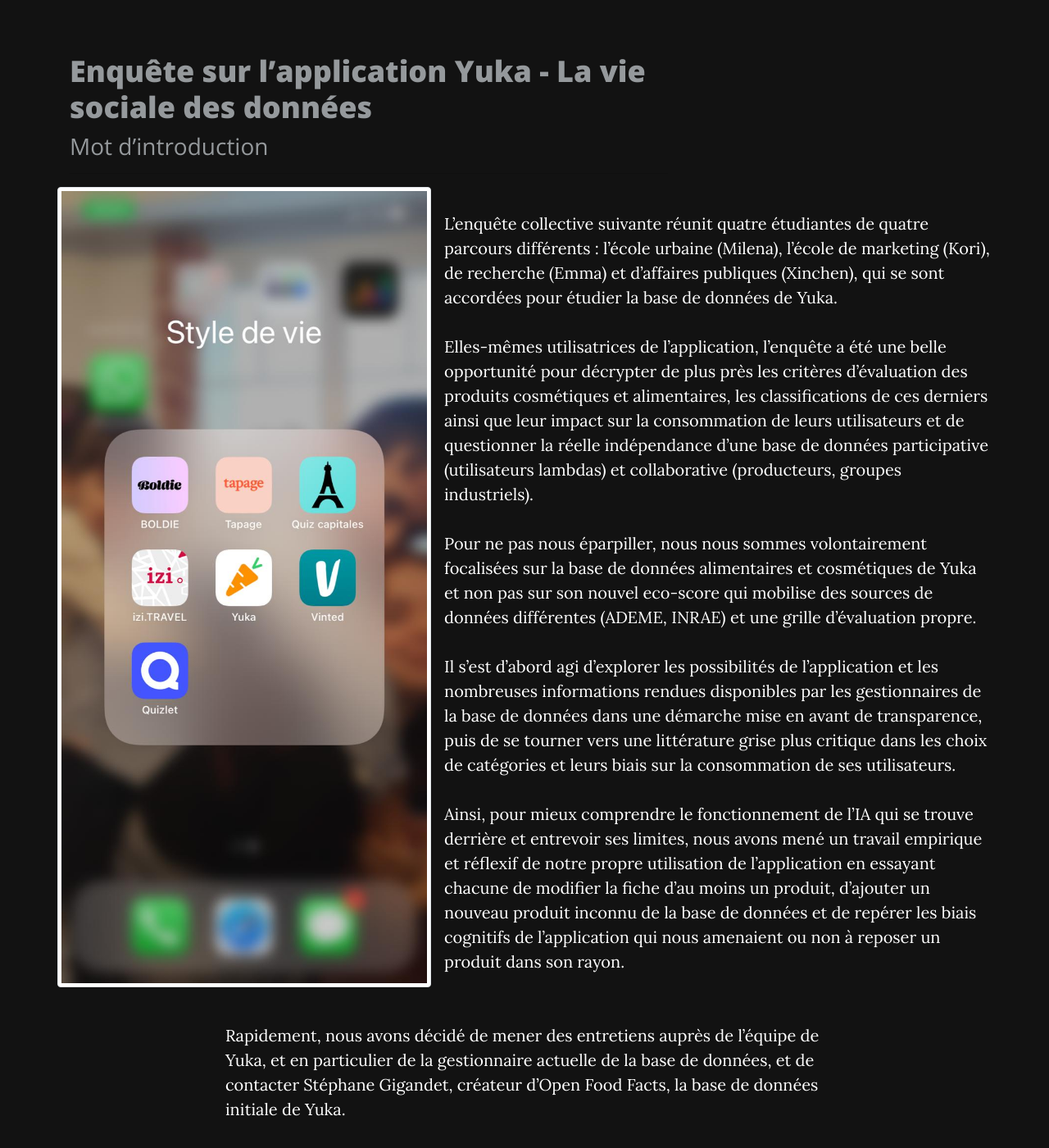
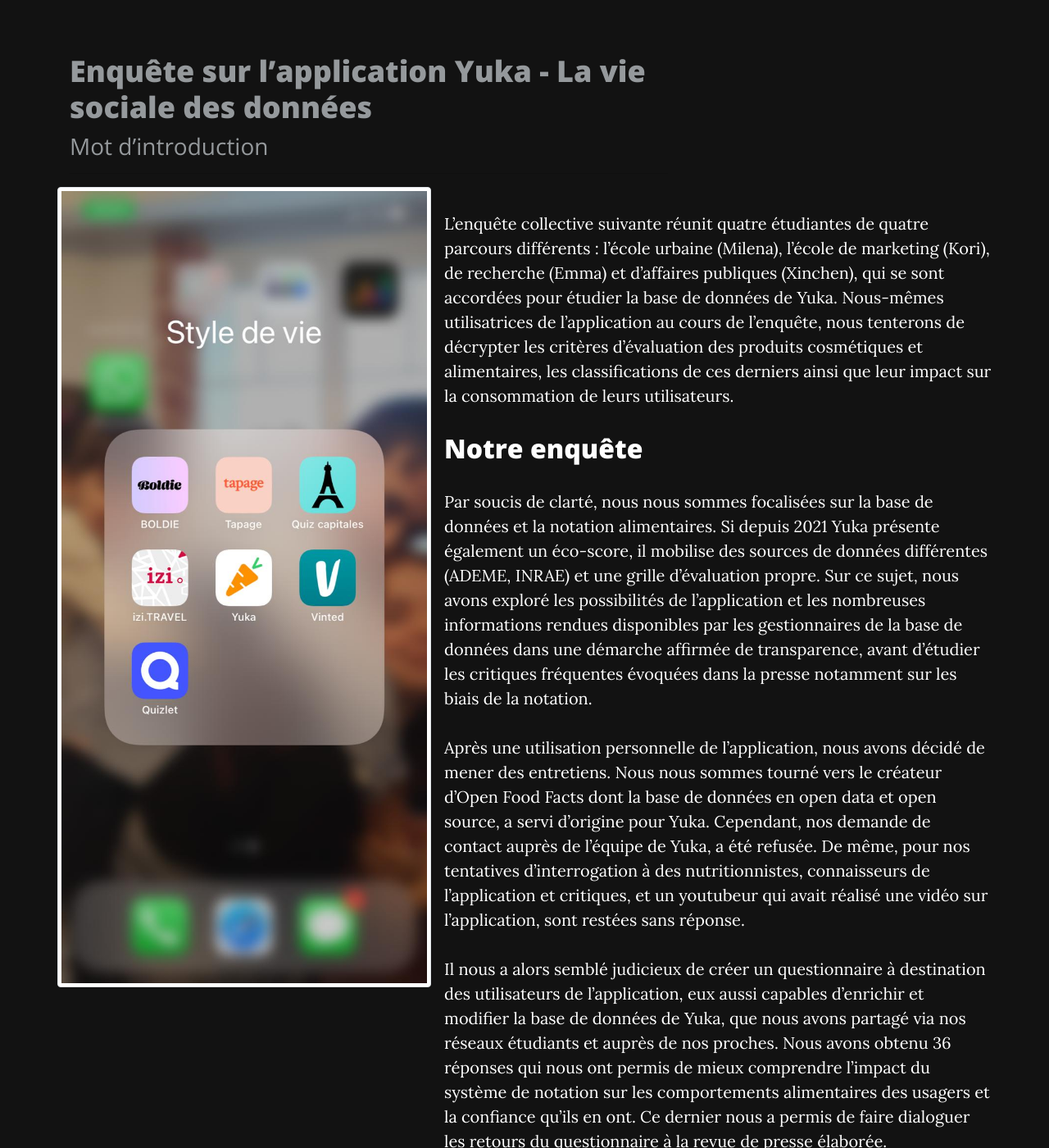
Before and after one commit to koneeko/Rendu-Yuka, a Jekyll site: the page built from index.html, in a window 1280 px wide and 1400 px high, scrolled down 852 px. Shown: the whole window at 82% size. Built offline with Jekyll 4.4.1, drawn with Linux system fonts in a browser that asks for light colours; some of the changed text lies outside the part shown.

Commit message:
Modif Accueil

```diff
--- a/index.html
+++ b/index.html
@@ -49,33 +49,35 @@
 
 
                     <div class="media-body">
+
                         <p>
-                            L’enquête collective suivante réunit quatre étudiantes de quatre parcours différents : l’école urbaine (Milena), l’école de marketing (Kori), de recherche (Emma) et d’affaires publiques (Xinchen), qui se sont accordées pour étudier la base de données de Yuka. </p>
-                        <p>
-                            Elles-mêmes utilisatrices de l’application, l’enquête a été une belle opportunité pour décrypter de plus près les critères d’évaluation des produits cosmétiques et alimentaires, les classifications de ces derniers ainsi que leur impact sur la consommation de leurs utilisateurs et de questionner la réelle indépendance d’une base de données participative (utilisateurs lambdas) et collaborative (producteurs, groupes industriels).
+                            L’enquête collective suivante réunit quatre étudiantes de quatre parcours différents : l’école urbaine (Milena), l’école de marketing (Kori), de recherche (Emma) et d’affaires publiques (Xinchen), qui se sont accordées pour étudier la base de données de Yuka. Nous-mêmes utilisatrices de l’application au cours de l’enquête, nous tenterons de décrypter les critères d’évaluation des produits cosmétiques et alimentaires, les classifications de ces derniers ainsi que leur impact sur la consommation de leurs utilisateurs.
                             </p>
+                        <h2 class="subheading">Notre enquête</h2>
                             <p>
-                            Pour ne pas nous éparpiller, nous nous sommes volontairement focalisées sur la base de données alimentaires et cosmétiques de Yuka et non pas sur son nouvel eco-score qui mobilise des sources de données différentes (ADEME, INRAE) et une grille d’évaluation propre.
+                                Par soucis de clarté, nous nous sommes focalisées sur la base de données et la notation alimentaires. Si depuis 2021 Yuka présente également un éco-score, il mobilise des sources de données différentes (ADEME, INRAE) et une grille d’évaluation propre. Sur ce sujet, nous avons exploré les possibilités de l’application et les nombreuses informations rendues disponibles par les gestionnaires de la base de données dans une démarche affirmée de transparence, avant d’étudier les critiques fréquentes évoquées dans la presse notamment sur les biais de la notation.
                             </p>
                         <p>
-                            Il s’est d’abord agi d’explorer les possibilités de l’application et les nombreuses informations rendues disponibles par les gestionnaires de la base de données dans une démarche mise en avant de transparence, puis de se tourner vers une littérature grise plus critique dans les choix de catégories et leurs biais sur la consommation de ses utilisateurs.
+                            Après une utilisation personnelle de l’application, nous avons décidé de mener des entretiens. Nous nous sommes tourné vers le créateur d’Open Food Facts dont la base de données en open data et open source, a servi d’origine pour Yuka. Cependant, nos demande de contact auprès de l’équipe de Yuka, a été refusée. De même, pour nos tentatives d’interrogation à des nutritionnistes, connaisseurs de l’application et critiques, et un youtubeur qui avait réalisé une vidéo sur l’application, sont restées sans réponse.
                         </p>
-                        <p>Ainsi, pour mieux comprendre le fonctionnement de l’IA qui se trouve derrière et entrevoir ses limites, nous avons mené un travail empirique et réflexif de notre propre utilisation de l’application en essayant chacune de modifier la fiche d’au moins un produit, d’ajouter un nouveau produit inconnu de la base de données et de repérer les biais cognitifs de l’application qui nous amenaient ou non à reposer un produit dans son rayon.
+                        <p>
+                            Il nous a alors semblé judicieux de créer un questionnaire à destination des utilisateurs de l’application, eux aussi capables d’enrichir et modifier la base de données de Yuka, que nous avons partagé via nos réseaux étudiants et auprès de nos proches. Nous avons obtenu 36 réponses qui nous ont permis de mieux comprendre l’impact du système de notation sur les comportements alimentaires des usagers et la confiance qu’ils en ont. Ce dernier nous a permis de faire dialoguer les retours du questionnaire à la revue de presse élaborée.
                         </p>
-
+                        <p>
+                            De notre enquête, trois parties centrales seront présentés :
+                        </p>
+                        <ul>
+                            <li>
+                                Le fonctionnement et la catégorisation proposée par Yuka.
+                            </li>
+                            <li>
+                                Le système de notation original et les biais des catégories et des représentations visuelles et numériques de l’application
+                            </li>
+                            <li>
+                                L’impact sur les utilisateurs et la représentation du monde induite par le système développé par Yuka
+                            </li>
+                        </ul>
                     </div>
                 </div>
-
-                        <div class="col-md-10 col-lg-8 mx-auto">
-                                <p>Rapidement, nous avons décidé de mener des entretiens auprès de l’équipe de Yuka, et en particulier de la gestionnaire actuelle de la base de données, et de contacter Stéphane Gigandet, créateur d’Open Food Facts, la base de données initiale de Yuka. </p>
-                                <p>Si un entretien d’une heure et demi a été mené auprès de Stéphane Gigandet, l’équipe Yuka a refusé notre proposition d’entretien car « de nombreux éléments de réponse » se trouvaient déjà sur leur site. </p>
-                                <p>Nous avons alors contacté des nutritionnistes, à la fois connaisseurs de l’application et critiques vis-à- vis des catégories et critères d’évaluation des produits alimentaires, et un youtubeur qui avait réalisé une vidéo très intéressante sur l’application, sans réponse. </p>
-                                <p>Il nous a alors semblé judicieux de créer un questionnaire en ligne semi-directif à destination des utilisateurs de l’application, eux aussi capables d’enrichir et modifier la base de données de Yuka, que nous avons partagé via nos réseaux étudiants et auprès de nos proches. </p>
-                                <p>Nous avons obtenu 36 réponses qui nous ont permis de mieux comprendre l’impact du système de notation sur les comportements alimentaires des usagers et la confiance qu’ils en ont. Nous avons également mené une courte revue de presse (n=7) sur les critiques et avantages perçus de Yuka, dont les résultats nous ont permis de faire dialoguer les retours du questionnaire.</p>
-                                <p>Finalement, le site GitHub que nous avons développé se structure en trois volets principaux : d’abord la présentation de l’application, de sa base de données et de ses gestionnaires, puis l’analyse et la critique de son système de notation à partir de sources documentaires et de l’entretien mené, pour finalement étudier les biais des catégories et des représentations visuelles et numériques de l’application et leur capacité à transformer la réalité des consommateurs. </p>
-                                <p>A ce développement, nous avons essayé de joindre des illustrations et représentations graphiques : visuels de notre utilisation de l’application, représentation d’un rayon de grande surface en fonction des critères Yuka et graphiques issus des réponses à notre questionnaire.</p>
-                                <p>Si cette enquête mérite un approfondissement certain au regard de l’échantillon restreint de consommateurs enquêtés et de notre unique entretien, de l’incapacité à accéder à la base de données et du cadre même de l’exercice qui incite à la critique et à la prise de recul, elle permet tout de même de comprendre le fonctionnement de Yuka et d’ouvrir des pistes de réflexion quant à la fiabilité réelle et vécue d’une base de données collaborative.</p>
-                        </div>
-
         </div>
     </div>
```
